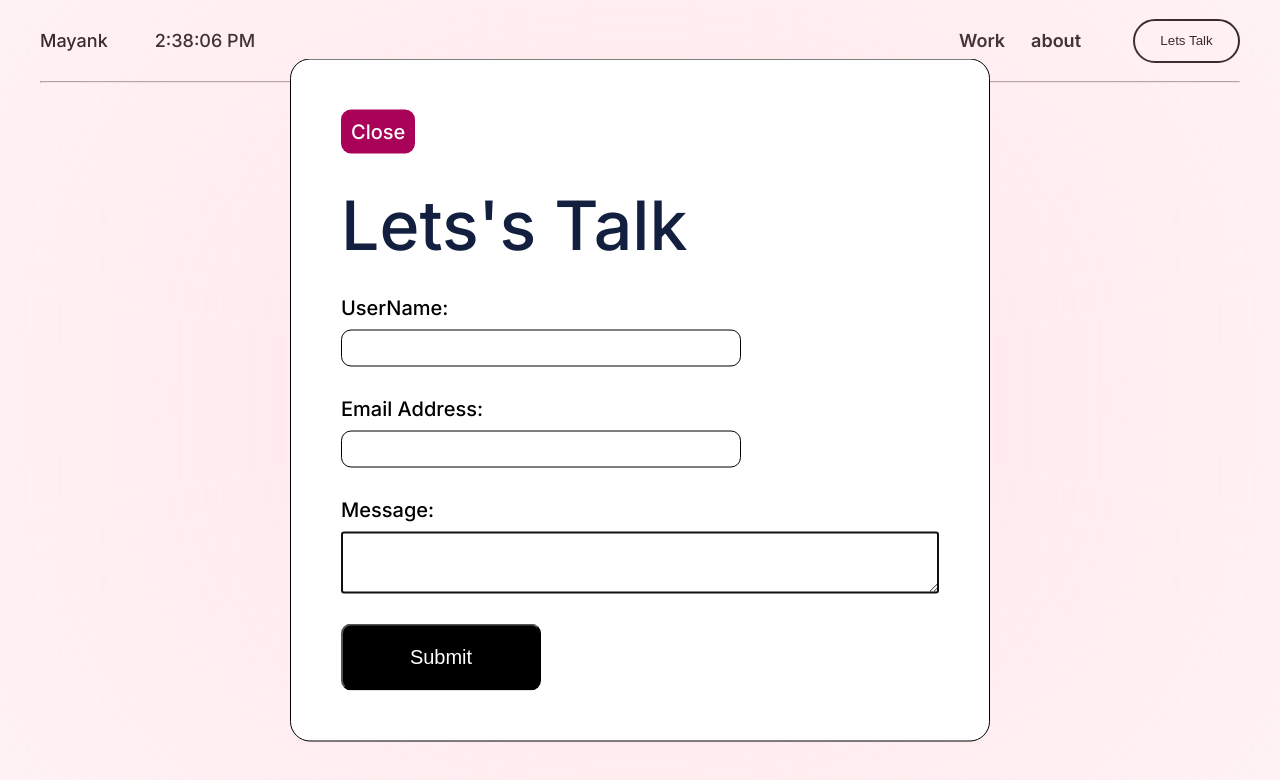
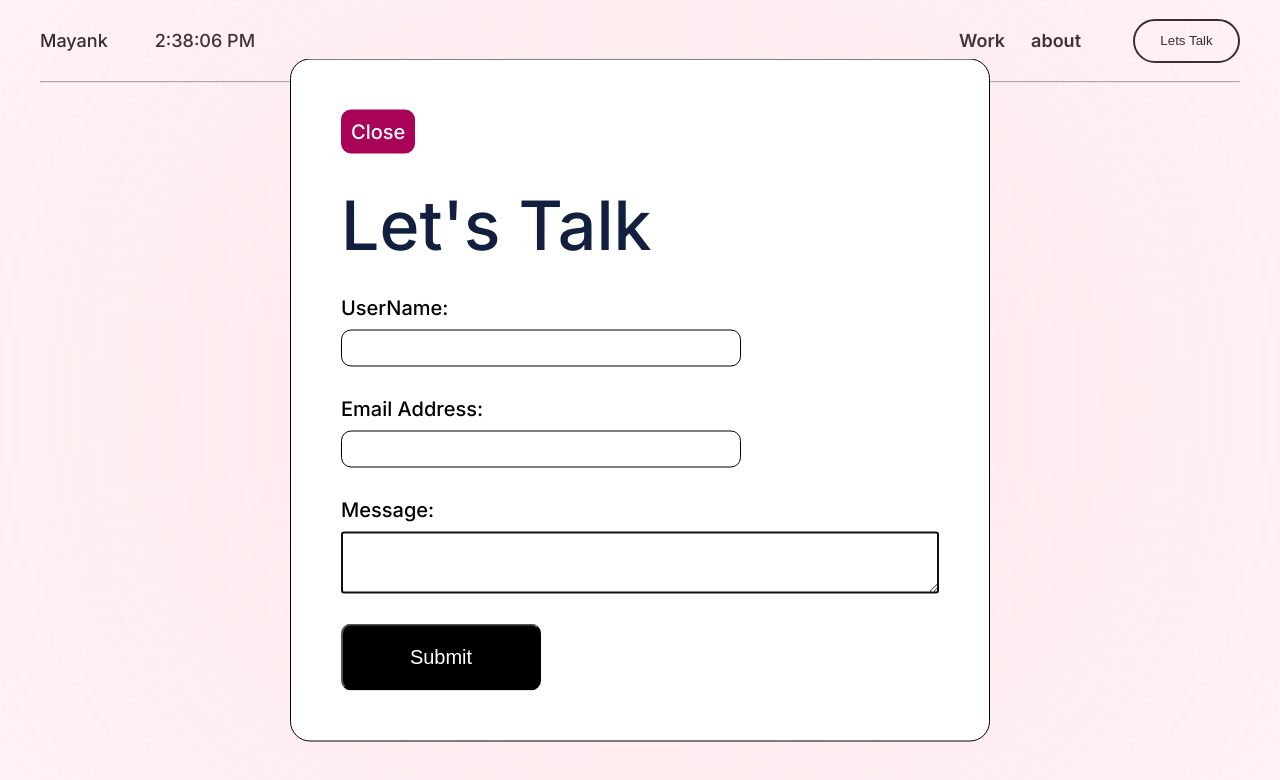
Before and after one commit to Jonny9453/Portfolio, a Next.js app: page /email/i in a window 1280 px wide. Shown: the top 780 px of the page. Built offline with nearby package versions, Linux system fonts and the light colour scheme.

Commit message:
add some escape tags

```diff
--- a/src/app/@modal/(.)email/[id]/page.js
+++ b/src/app/@modal/(.)email/[id]/page.js
@@ -17,7 +17,7 @@ export default function Email() {
   return (
     <Modal>
           <span className='closemodal' onClick={() => router.back()}>Close</span>
-          <h2 className="talkHeading">Lets's Talk</h2>
+          <h2 className="talkHeading">Let&apos;s Talk</h2>
           <div>
           <form onSubmit={handleSubmit}>
             <div style={{display:"flex", flexDirection:"column", gap:"1rem"}}>
--- a/src/app/email/[id]/page.js
+++ b/src/app/email/[id]/page.js
@@ -15,7 +15,7 @@ export default function Email() {
   return (
     <Modal>
           <span className='closemodal' onClick={() => router.back()}>Close</span>
-          <h2 className="talkHeading">Lets's Talk</h2>
+          <h2 className="talkHeading">Let&apos;s Talk</h2>
           <div>
           <form onSubmit={handleSubmit}>
             <div style={{display:"flex", flexDirection:"column", gap:"1rem"}}>
--- a/src/app/project/page.jsx
+++ b/src/app/project/page.jsx
@@ -54,7 +54,7 @@ export default function project(params) {
             <footer >
               <hr />
               <div className='footer'>
-                <h3 className='footerContent'><em>Let's Work Together</em></h3>
+                <h3 className='footerContent'><em>Let&apos;s Work Together</em></h3>
                 <p className='footerEmail'>sharanmayank5@gmail.com</p>
               </div>
               <hr />
```
Also changed, not shown: src/app/components/modal.js (line endings or trailing spaces).
